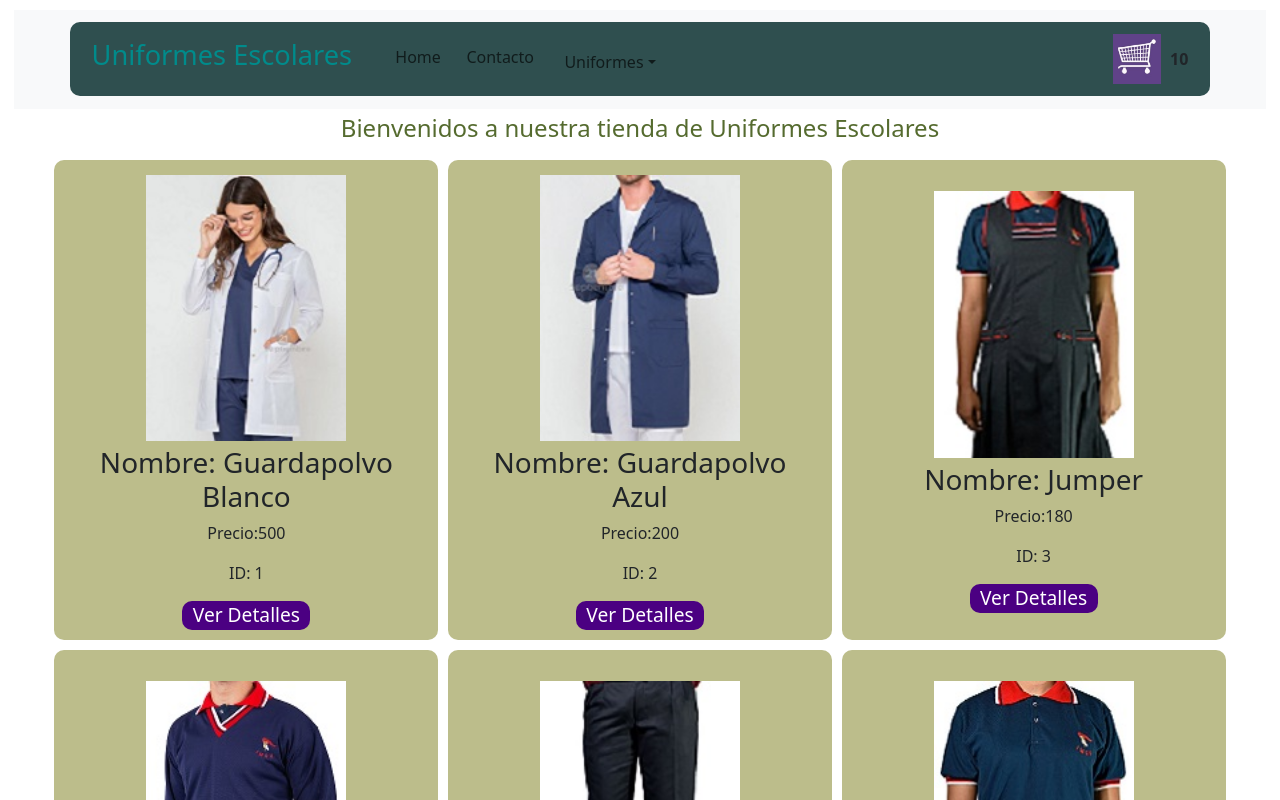
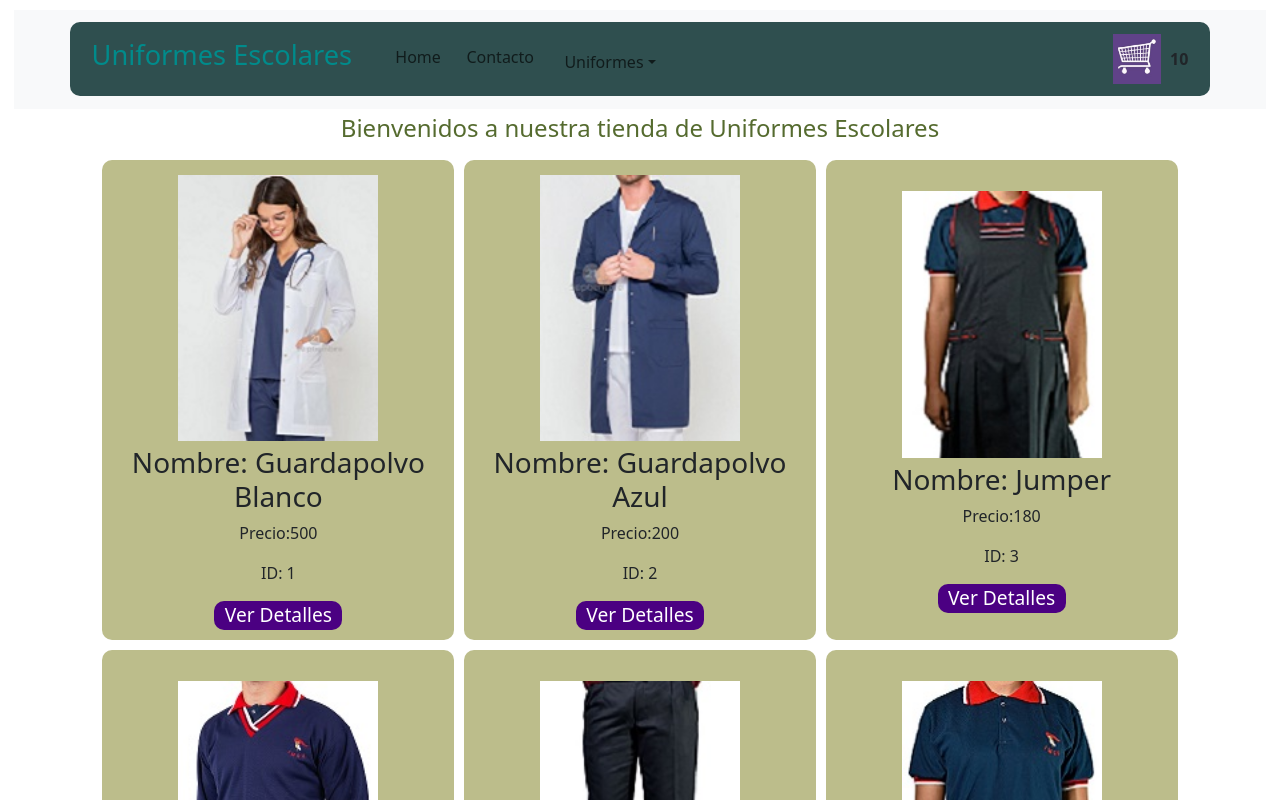
Before and after one commit to mariano-codificacion/practicas-react, a React (Vite) app: page / in a window 1280 px wide. Shown: the top 800 px of the page. Built offline with nearby package versions, Linux system fonts and the light colour scheme.

Commit message:
arreglo cards

```diff
--- a/src/componentes/Item/Item.css
+++ b/src/componentes/Item/Item.css
@@ -1,7 +1,7 @@
 .cardProducto {
     background-color: #BCBD8B;
     border-radius: 10px;
-    width: 24rem;
+    width: 22rem;
     height: 30rem;
     padding: 1rem;
     margin: 0.3rem;
```
